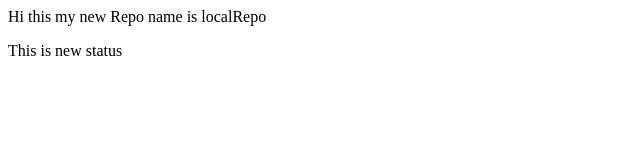
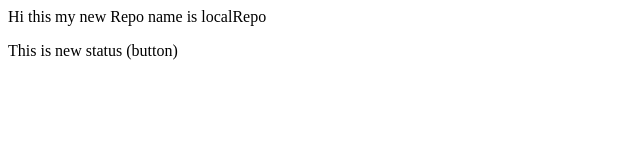
Before and after one commit to SHAMMA978/Local, a plain HTML site: page index.html in a window 1280 px wide. Shown: the full height of the page, 0-640 px from the left. Drawn offline with Linux system fonts and the light colour scheme.

```diff
--- a/index.html
+++ b/index.html
@@ -1,2 +1,2 @@
 <p>Hi this my new Repo name is localRepo</p>
-<p>This is new status</p>
+<p>This is new status (button)</p>
```
